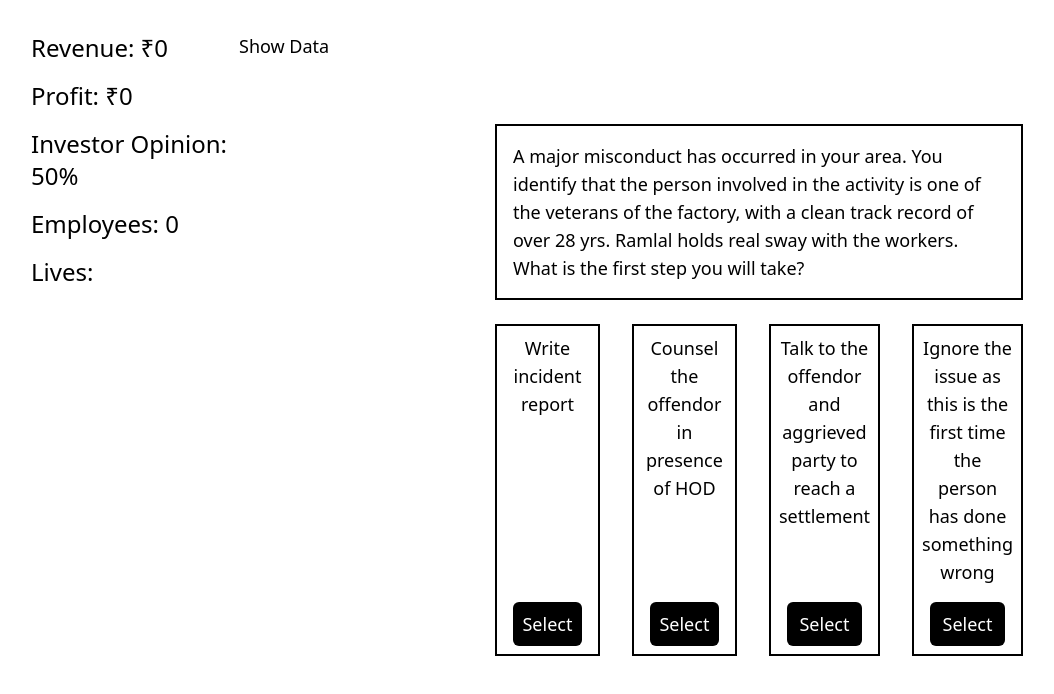
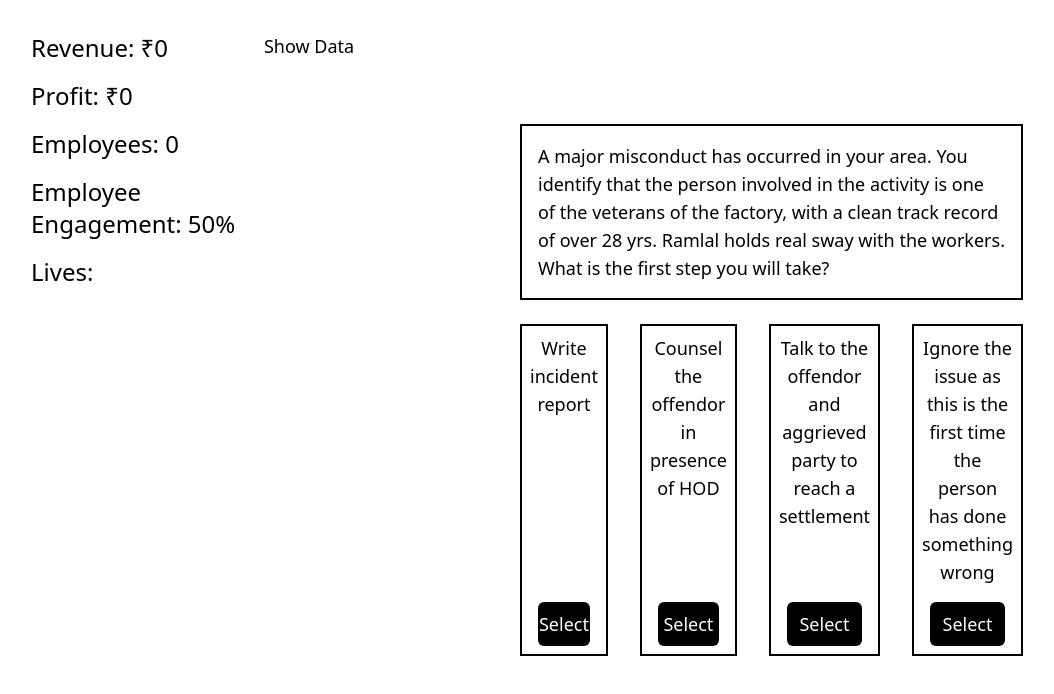
Before and after one commit to anubhavlohani/business-simulator, a Vue app: page / in a window 1280 px wide. Shown: the top 694 px of the page, without its empty margins (1-1055 px from the left). Built offline with nearby package versions, Linux system fonts and the light colour scheme.

Commit message:
replaced investor opinion with employee engagement

```diff
--- a/src/App.vue
+++ b/src/App.vue
@@ -1,8 +1,8 @@
 <template>
   <div>
     <div class="flex flex-row ml-8 mt-8">
-      <GameValues class="basis-1/6" />
-      <GameLogic class="basis-5/6" />
+      <GameValues class="basis-1/5" />
+      <GameLogic class="basis-4/5" />
     </div>
   </div>
 </template>
--- a/src/assets/store.js
+++ b/src/assets/store.js
@@ -22,12 +22,12 @@ export const store = reactive({
   decreaseEmployees(val) {
     this.employees -= val
   },
-  investorOpinion: 50,
-  increaseInvestorOpinion(val) {
-    this.investorOpinion += val
+  empEngagement: 50,
+  increaseEmpEngagement(val) {
+    this.empEngagement += val
   },
-  decreaseInvestorOpinion(val) {
-    this.investorOpinion -= val
+  decreaseEmpEngagement(val) {
+    this.empEngagement -= val
   },
   lives: 0,
   incrementLives() {
--- a/src/components/GameLogic.vue
+++ b/src/components/GameLogic.vue
@@ -67,16 +67,16 @@ const handleOptionSelection = (optionIndex) => {
   if (optionIndex == 0) {
     store.increaseProfit(2000)
     store.increaseRevenue(10000)
-    store.increaseInvestorOpinion(10)
+    store.increaseEmpEngagement(10)
     store.increaseEmployees(150)
     store.incrementLives()
   } else if (optionIndex == 1) {
     store.increaseProfit(1000)
     store.increaseRevenue(5000)
-    store.increaseInvestorOpinion(5)
+    store.increaseEmpEngagement(5)
     store.increaseEmployees(150)
   } else {
-    store.decreaseInvestorOpinion(20)
+    store.decreaseEmpEngagement(20)
     store.decrementLives()
   }
 
@@ -109,16 +109,16 @@ const handleMultiOptionSelection = (selectedOptions) => {
   if (optionScore == 2) {
     store.increaseProfit(3000)
     store.increaseRevenue(15000)
-    store.increaseInvestorOpinion(15)
+    store.increaseEmpEngagement(15)
     store.increaseEmployees(150)
     store.incrementLives()
   } else if (optionScore == 1) {
     store.increaseProfit(2000)
     store.increaseRevenue(10000)
-    store.increaseInvestorOpinion(10)
+    store.increaseEmpEngagement(10)
     store.increaseEmployees(150)
   } else {
-    store.decreaseInvestorOpinion(20)
+    store.decreaseEmpEngagement(20)
     store.decrementLives()
   }
 
@@ -154,16 +154,16 @@ const handleRankingSubmission = (optionRankings) => {
   if (correct == 3) {
     store.increaseProfit(2000)
     store.increaseRevenue(10000)
-    store.increaseInvestorOpinion(10)
+    store.increaseEmpEngagement(10)
     store.increaseEmployees(150)
     store.incrementLives()
   } else if (correct == 2) {
     store.increaseProfit(1000)
     store.increaseRevenue(5000)
-    store.increaseInvestorOpinion(5)
+    store.increaseEmpEngagement(5)
     store.increaseEmployees(150)
   } else if (correct == 0) {
-    store.decreaseInvestorOpinion(20)
+    store.decreaseEmpEngagement(20)
     store.decrementLives()
   }
 
--- a/src/components/GameValues.vue
+++ b/src/components/GameValues.vue
@@ -4,8 +4,8 @@
       <ul class="flex flex-col space-y-4 text-2xl">
         <li>Revenue: ₹{{ store.revenue }}</li>
         <li>Profit: ₹{{ store.profit }}</li>
-        <li>Investor Opinion: {{ store.investorOpinion }}%</li>
         <li>Employees: {{ store.employees }}</li>
+        <li>Employee Engagement: {{ store.empEngagement }}%</li>
         <li class="flex flex-row">
           Lives:
           <div v-for="life in store.lives" :key="life">❤</div>
```
